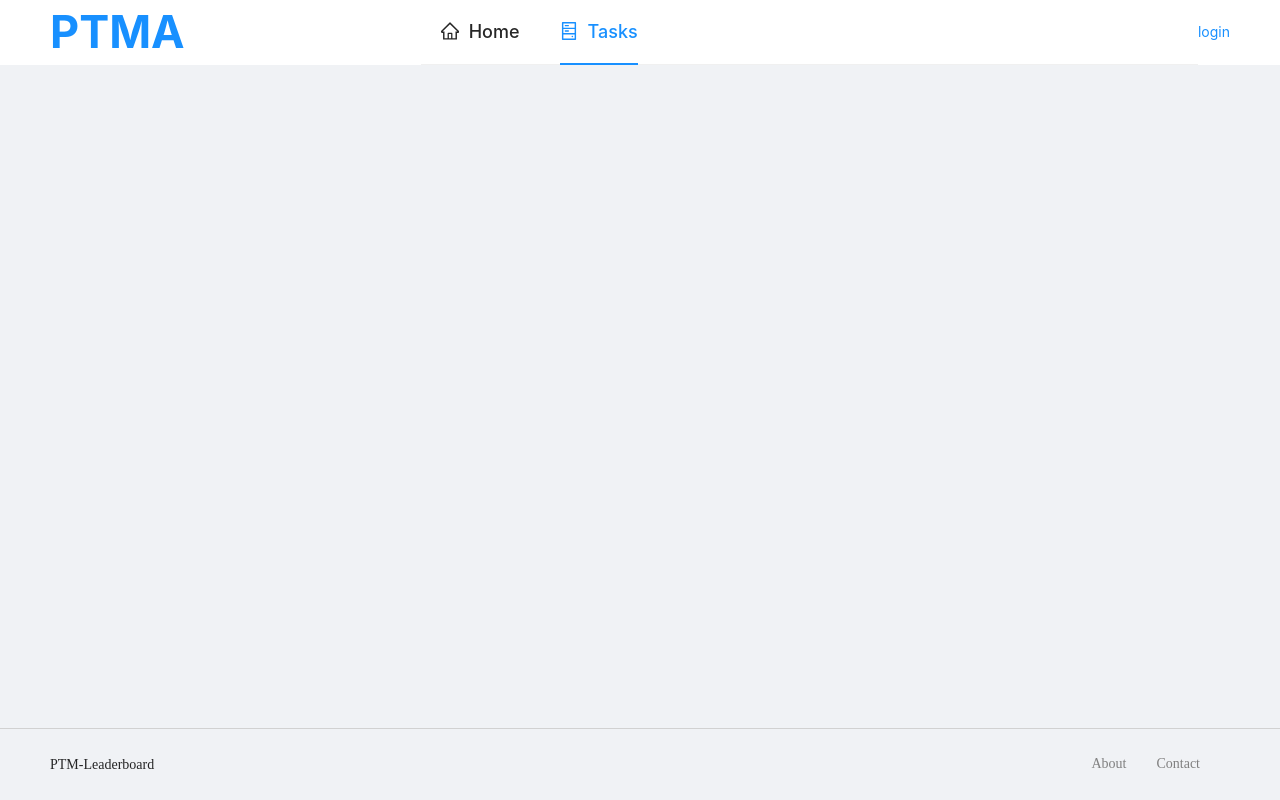
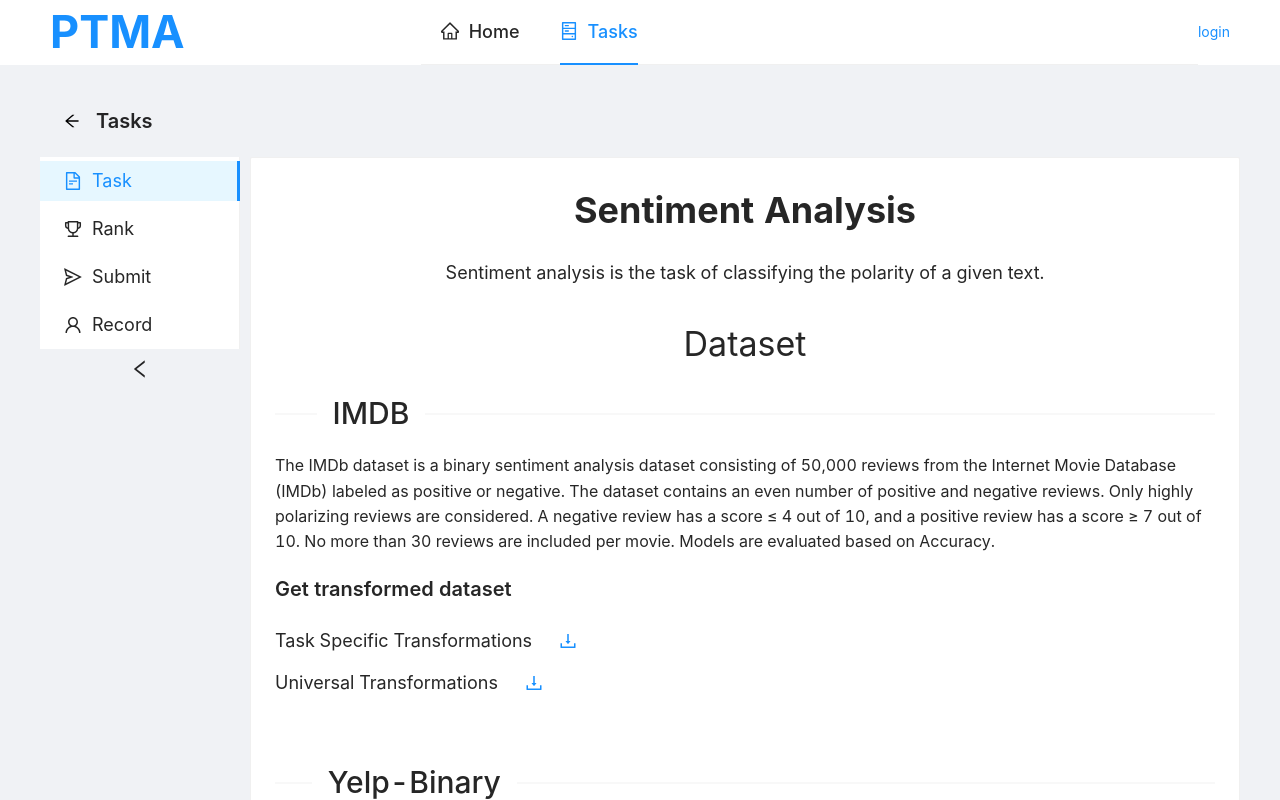
Before and after one commit to lbaf23/ptm-leaderboard, a React (Create React App) app in the folder web/: page /home/tasks/1 in a window 1280 px wide. Shown: the top 800 px of the page. Built offline with nearby package versions, Linux system fonts and the light colour scheme.

Commit message:
refactor: add routes layout

```diff
--- a/web/src/App.js
+++ b/web/src/App.js
@@ -2,11 +2,12 @@ import { useEffect } from 'react';
 import { BrowserRouter } from 'react-router-dom';
 import './App.css';
 import MainLayout from './pages/layout/MainLayout';
+import RoutesLayout from './pages/layout/RoutesLayout';
 
 function App() {
   return (
     <BrowserRouter>
-      <MainLayout />
+      <RoutesLayout />
     </BrowserRouter>
   );
 }
--- a/web/src/pages/layout/MainLayout.jsx
+++ b/web/src/pages/layout/MainLayout.jsx
@@ -1,6 +1,6 @@
 import React, {useEffect, useState} from "react";
 import {BackTop, Layout, Menu, Dropdown, Avatar} from 'antd';
-import {Link, Route, Routes, useLocation, useSearchParams} from 'react-router-dom';
+import {Link, Outlet, Route, Routes, useLocation, useSearchParams} from 'react-router-dom';
 import {
   EllipsisOutlined,
   HddOutlined,
@@ -77,14 +77,14 @@ function MainLayout() {
       onClick={handleMenuChange}
     >
       <Menu.Item key='' icon={<HomeOutlined style={{fontSize: '18px'}}/>}>
-        <Link to={PUBLIC_URL}>
+        <Link to="">
           <span className="header-title">Home</span>
         </Link>
       </Menu.Item>
       <Menu.Item
         key='tasks'
         icon={<HddOutlined style={{fontSize: '18px'}}/>}>
-        <Link to={`${PUBLIC_URL}/tasks`}>
+        <Link to="tasks">
           <span className="header-title">Tasks</span>
         </Link>
       </Menu.Item>
@@ -118,7 +118,6 @@ function MainLayout() {
           <a href={PUBLIC_URL}>PTMA</a>
         </div>
 
-
         {mainMenu}
         <div>
           {account === null
@@ -138,25 +137,7 @@ function MainLayout() {
 
       </Header>
       <Content className="main-content">
-        <Routes>
-          <Route index element={<Home/>}/>
-
-          <Route exact path={`${PUBLIC_URL}/callback`} element={<Callback />}/>
-
-          <Route exact path={`${PUBLIC_URL}`} element={<Home/>}/>
-          <Route exact path={`${PUBLIC_URL}/tasks`} element={<Tasks/>}/>
-          <Route path={`${PUBLIC_URL}/tasks/:id`} element={<TaskLayout/>}>
-            <Route index element={<TaskInfo/>}/>
-
-            <Route exact path="submit" element={<Submit/>}/>
-
-            <Route exact path="rank" element={<Rank/>}/>
-            <Route path="rank/:id" element={<RankInfo/>}/>
-
-            <Route path="record" element={<Record/>}/>
-            <Route path="record/:id" element={<TaskInfo/>}/>
-          </Route>
-        </Routes>
+        <Outlet />
       </Content>
       <Footer className="footer">
         <FooterBar/>
--- a/web/src/pages/layout/RoutesLayout.jsx
+++ b/web/src/pages/layout/RoutesLayout.jsx
@@ -1,4 +1,4 @@
-import {Route, Routes} from "react-router-dom";
+import {Route, Routes, useNavigate} from "react-router-dom";
 import Home from "../home/Home";
 import Callback from "../Auth/Callback";
 import Tasks from "../tasks/Tasks";
@@ -8,19 +8,28 @@ import Submit from "../tasks/submit/Submit";
 import Rank from "../tasks/rank/Rank";
 import RankInfo from "../tasks/rank/RankInfo";
 import Record from "../tasks/record/Record";
+import MainLayout from "./MainLayout";
+import { useEffect } from "react";
 
 const PUBLIC_URL = process.env.PUBLIC_URL
+
+function Redirect({to}) {
+  let navigate = useNavigate();
+  useEffect(()=>{
+    navigate(to)
+  });
+  return null;
+}
 
 function RoutesLayout() {
   return (
     <Routes>
-      <Route exact path={PUBLIC_URL} element={<Home />} />
+      <Route path={PUBLIC_URL}>
+        <Route index element={<Redirect to="home"/>} />
 
-
-      <Route path={`${PUBLIC_URL}/home`} element={<Home/>}>
+        <Route path="home" element={<MainLayout/>}>
           <Route index element={<Home/>} />
-        <Route exact path="tasks" element={<Tasks/>}/>
-
+          <Route path="tasks" element={<Tasks/>}/>
           <Route path="tasks/:id" element={<TaskLayout/>}>
             <Route index element={<TaskInfo/>}/>
             <Route exact path="submit" element={<Submit/>}/>
@@ -32,6 +41,7 @@ function RoutesLayout() {
         </Route>
 
         <Route exact path={`${PUBLIC_URL}/callback`} element={<Callback />}/>
+      </Route>
     </Routes>
   )
 }
--- a/web/src/pages/layout/component/SiderBar.jsx
+++ b/web/src/pages/layout/component/SiderBar.jsx
@@ -36,14 +36,14 @@ function SiderBar() {
         key="task"
         icon={<FileTextOutlined style={{fontSize: '18px'}}/>}
       >
-        <Link to={`${PUBLIC_URL}/tasks/sa`}>
+        <Link to="">
           <span className="sider-title">Task</span>
         </Link>
       </Menu.Item>
       <Menu.Item
         key="rank"
         icon={<TrophyOutlined style={{fontSize: '18px'}}/>}>
-        <Link to={`${PUBLIC_URL}/tasks/sa/rank`}>
+        <Link to="rank">
           <span className="sider-title">Rank</span>
         </Link>
       </Menu.Item>
@@ -51,14 +51,14 @@ function SiderBar() {
         key="submit"
         icon={<SendOutlined style={{fontSize: '18px'}}/>}
       >
-        <Link to={`${PUBLIC_URL}/tasks/sa/submit`}>
+        <Link to="submit">
           <span className="sider-title">Submit</span>
         </Link>
       </Menu.Item>
       <Menu.Item
         key="record"
         icon={<UserOutlined style={{fontSize: '18px'}}/>}>
-        <Link to={`${PUBLIC_URL}/tasks/sa/record`}>
+        <Link to="record">
           <span className="sider-title">Record</span>
         </Link>
       </Menu.Item>
```
Lines whose indentation alone changed are shown as unchanged.
